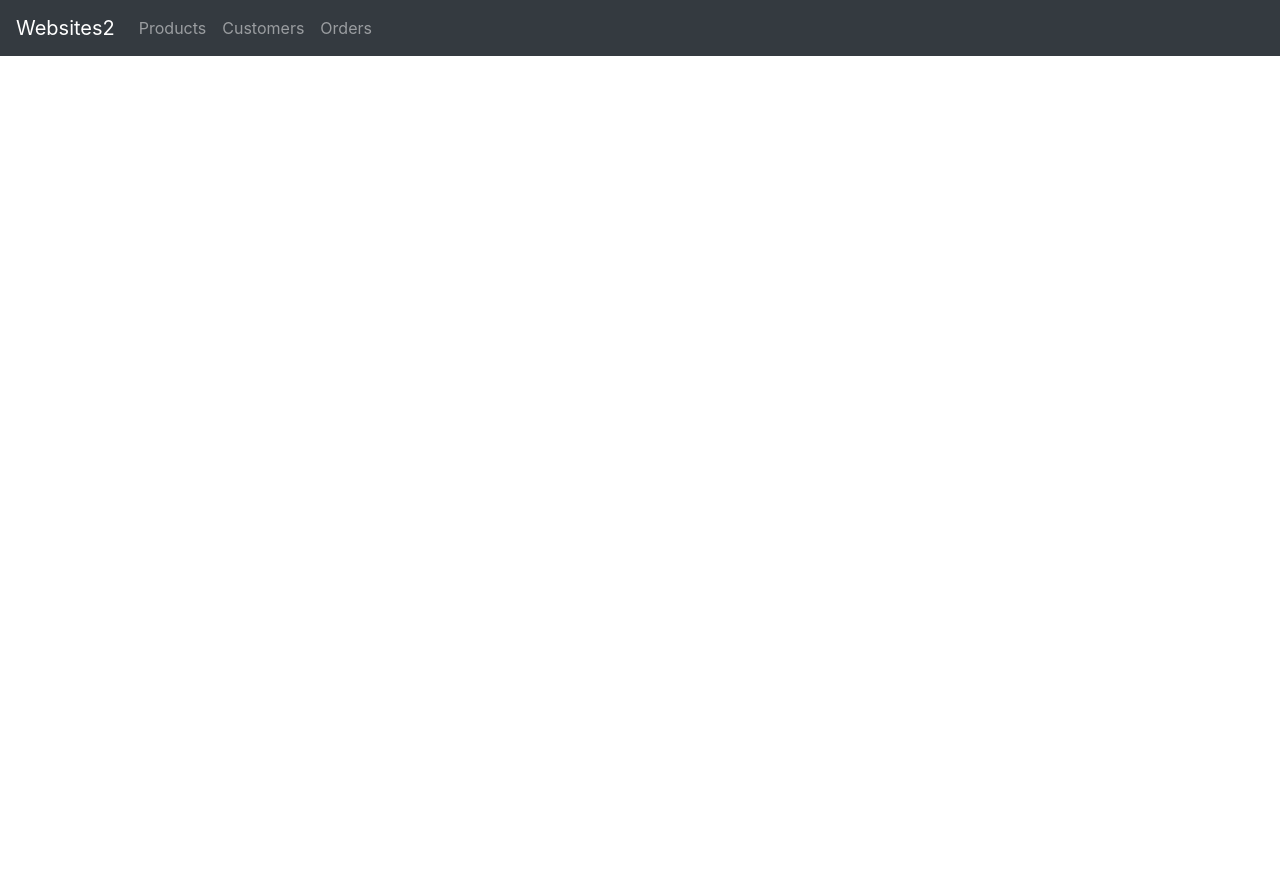
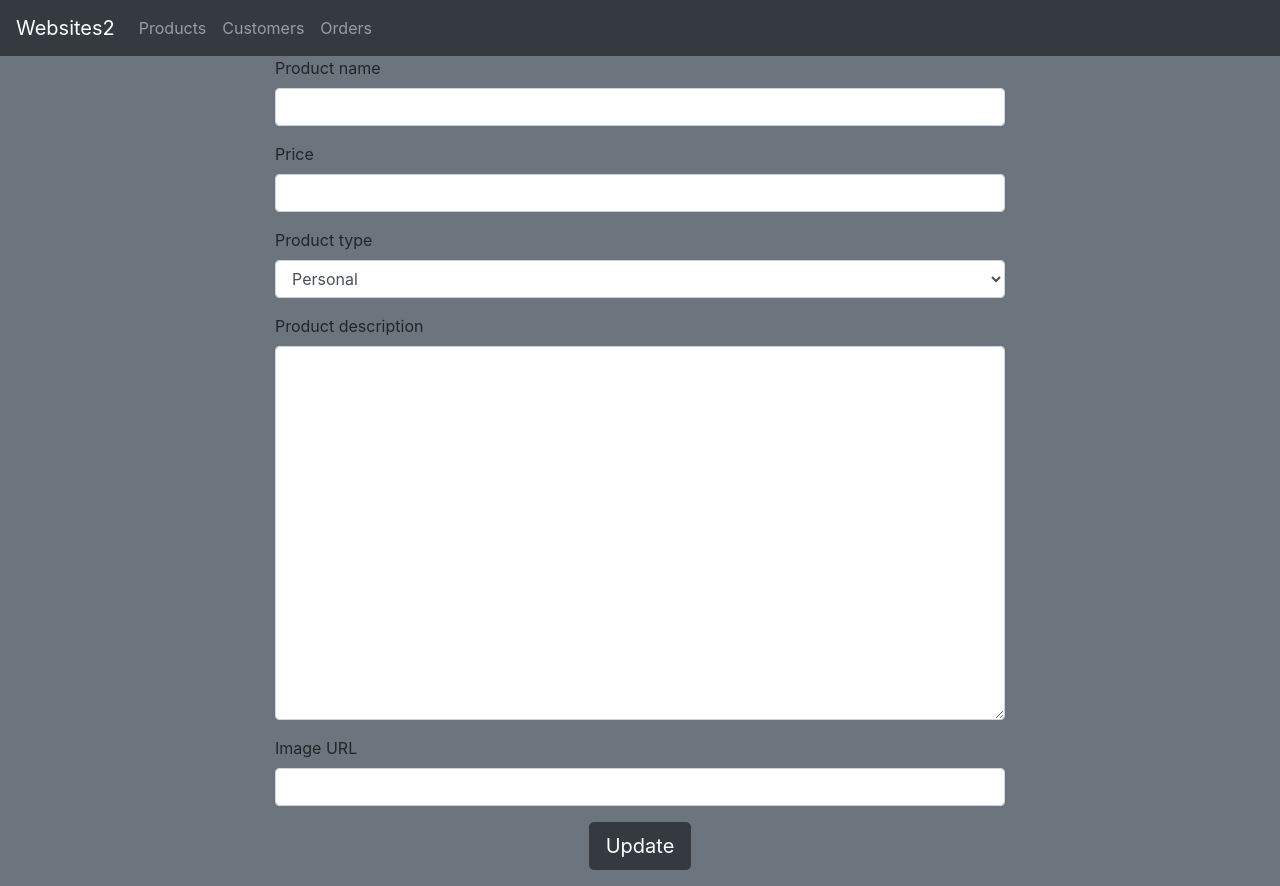
Before and after one commit to R3ml/websites2, a React (Create React App) app in the folder Front-End/w2frontend/: page /products/1 in a window 1280 px wide. Before the commit the page ends 800 px from the top, so only its background shows below. Built offline with nearby package versions, Linux system fonts and the light colour scheme; no server answers.

Commit message:
finished CRUD for Product

```diff
--- a/Front-End/w2frontend/src/App.js
+++ b/Front-End/w2frontend/src/App.js
@@ -6,6 +6,7 @@ import "bootstrap/dist/css/bootstrap.min.css";
 import Navbar from "./components/Navbar";
 import ProductList from "./components/products/ProductList";
 import AddProduct from "./components/products/AddProduct";
+import EditProduct from "./components/products/EditProduct";
 
 class App extends Component {
   render() {
@@ -21,8 +22,13 @@ class App extends Component {
                     />
 
                     <Route
-                        exact path="/add"
+                        exact path="/products/add"
                         component={AddProduct}
+                    />
+
+                    <Route
+                        exact path="/products/:id"
+                        component={EditProduct}
                     />
                 </Switch>
             </div>
--- a/Front-End/w2frontend/src/components/products/EditProduct.jsx
+++ b/Front-End/w2frontend/src/components/products/EditProduct.jsx
@@ -0,0 +1,168 @@
+import React, {Component} from "react";
+import ProductService from "../../service/ProductService";
+
+class EditProduct extends Component {
+    constructor(props) {
+        super(props);
+        this.onChangeName = this.onChangeName.bind(this);
+        this.onChangePrice = this.onChangePrice.bind(this);
+        this.onChangeType = this.onChangeType.bind(this);
+        this.onChangeDescription = this.onChangeDescription.bind(this);
+        this.onChangeImgUrl = this.onChangeImgUrl.bind(this);
+        this.getProduct = this.getProduct.bind(this);
+        this.updateProduct = this.updateProduct.bind(this);
+
+        this.state = {
+            message: "",
+            currentProduct: {
+                id: null,
+                name: "",
+                price: null,
+                type: "",
+                description: "",
+                imgUrl: "",
+            }
+        }
+    }
+
+    getProduct(id) {
+        ProductService
+            .getById(id)
+            .then((response) => {
+                this.setState({
+                    currentProduct : response.data
+                });
+                console.log(response.data);
+            })
+            .catch(e => {
+                console.log(e);
+            })
+    }
+
+    updateProduct() {
+       ProductService
+           .update(this.state.currentProduct.id, this.state.currentProduct)
+           .then(() => {
+               this.setState({
+                   message: "Product successfully updated"
+               })
+               window.scrollTo(0,0);
+           })
+           .catch((e) => {
+               console.log(e);
+           })
+    }
+
+
+    componentDidMount() {
+        this.getProduct(this.props.match.params.id);
+    }
+
+    onChangeName(e) {
+        let newProductState = this.state.currentProduct;
+        newProductState.name = e.target.value;
+        this.setState({
+            currentProduct : newProductState
+        })
+    }
+
+    onChangePrice(e) {
+        let newProductState = this.state.currentProduct;
+        newProductState.price = e.target.value;
+        this.setState({
+            currentProduct : newProductState
+        })
+    }
+
+    onChangeType(e) {
+        let newProductState = this.state.currentProduct;
+        newProductState.type = e.target.value;
+        this.setState({
+            currentProduct : newProductState
+        })
+    }
+
+    onChangeDescription(e) {
+        let newProductState = this.state.currentProduct;
+        newProductState.description = e.target.value;
+        this.setState({
+            currentProduct : newProductState
+        })
+    }
+
+    onChangeImgUrl(e) {
+        let newProductState = this.state.currentProduct;
+        newProductState.imgUrl = e.target.value;
+        this.setState({
+            currentProduct : newProductState
+        })
+    }
+
+    render() {
+        return (
+            <div className="container container-sm">
+                {
+                    this.state.message !== "" ?
+                        (<div className="row-cols-1 pt-3 text-center">
+                            <div className="alert alert-danger pt-2" role="alert">
+                                {this.state.message}
+                            </div>
+                        </div>) : (
+                            console.log("Not edited yet")
+                        )
+                }
+                <div className="row">
+                    <div className="col">
+                    </div>
+                    <div className="col col-lg-8">
+                        <form onSubmit={(e => e.preventDefault())}>
+                            <div className="form-group">
+                                <label htmlFor="product-name">Product name</label>
+                                <input className="form-control" type="text"  id="product-name"
+                                       value={this.state.currentProduct.name} onChange={this.onChangeName} required/>
+                            </div>
+                            <div className="form-group">
+                                <label htmlFor="price">Price</label>
+                                <input className="form-control" type="number" id="price" placeholder=""
+                                       value={this.state.currentProduct.price} onChange={this.onChangePrice} required/>
+                            </div>
+
+                            <div className="form-group">
+                                <label htmlFor="type">Product type</label>
+                                <select className="form-control" id="type"
+                                        value={this.state.currentProduct.type} onChange={this.onChangeType} required>
+                                    <option>Personal</option>
+                                    <option>Business</option>
+                                    <option>Portfolio</option>
+                                    <option>Web shop</option>
+                                    <option>Blog</option>
+                                    <option>Online newspaper</option>
+                                </select>
+                            </div>
+                            <div className="form-group">
+                                <label htmlFor="description">Product description</label>
+                                <textarea className="form-control" id="description" rows="15"
+                                          value={this.state.currentProduct.description} onChange={this.onChangeDescription} required>
+                                </textarea>
+                            </div>
+
+                            <div className="form-group">
+                                <label htmlFor="img-url">Image URL</label>
+                                <input className="form-control" type="text"  id="img-url"
+                                       value={this.state.currentProduct.imgUrl}  onChange={this.onChangeImgUrl} />
+                            </div>
+
+                            <div className="form-group text-center">
+                                <button className="btn btn-dark btn-lg" onClick={this.updateProduct}>Update</button>
+                            </div>
+                        </form>
+                    </div>
+                    <div className="col">
+                    </div>
+                </div>
+            </div>
+        )
+    }
+}
+
+export default EditProduct;
--- a/Front-End/w2frontend/src/components/products/ProductList.jsx
+++ b/Front-End/w2frontend/src/components/products/ProductList.jsx
@@ -70,7 +70,7 @@ class ProductList extends Component {
                 }
                 <div className="row-cols-1 pt-5 mb-2 text-center">
                     <Link
-                        to={"/add"}
+                        to={"/products/add"}
                         className="btn btn-dark btn-lg text-center"
                     >
                         Add a product
```
Also changed, not shown: 2 other files (tests, documents, lock files or other folders).
